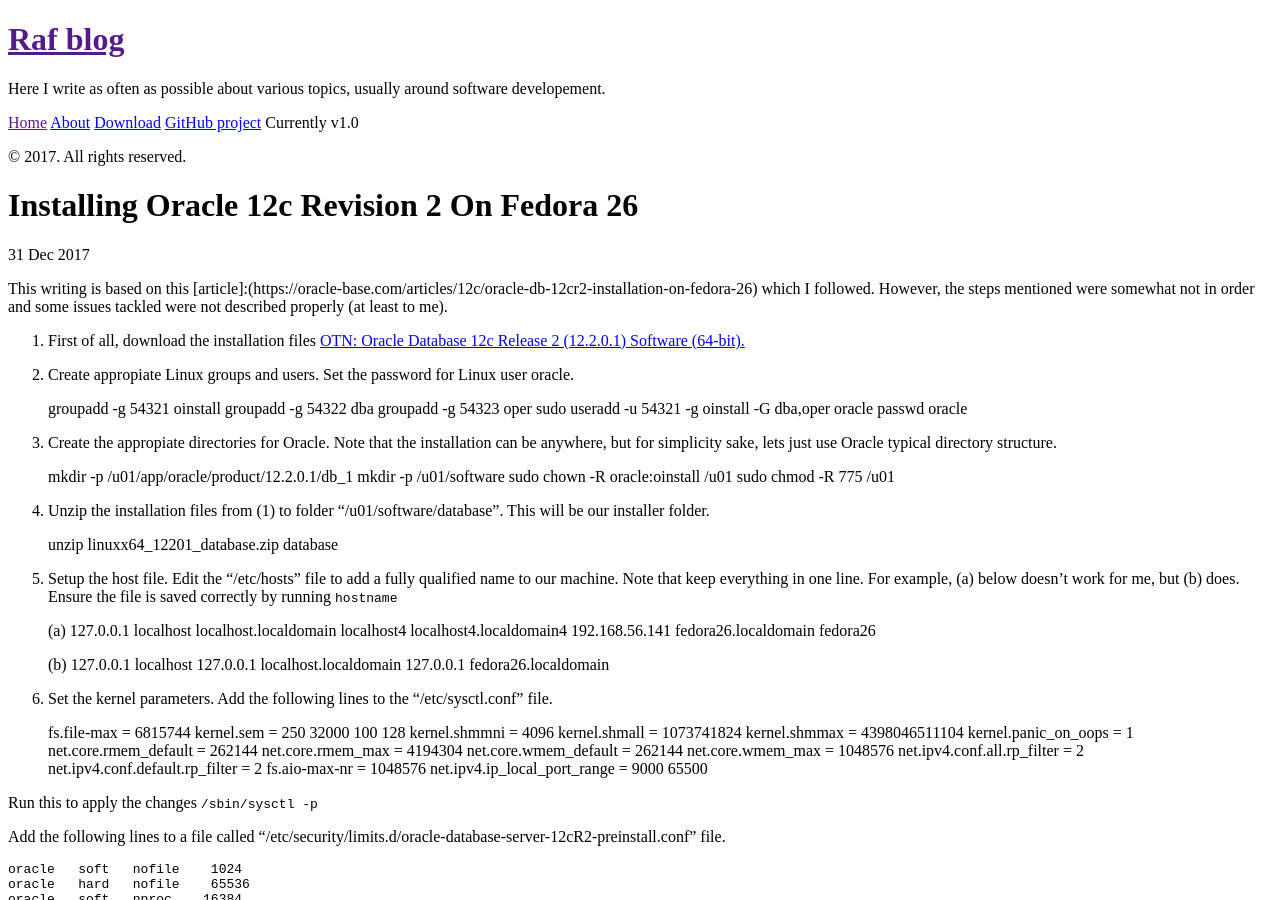
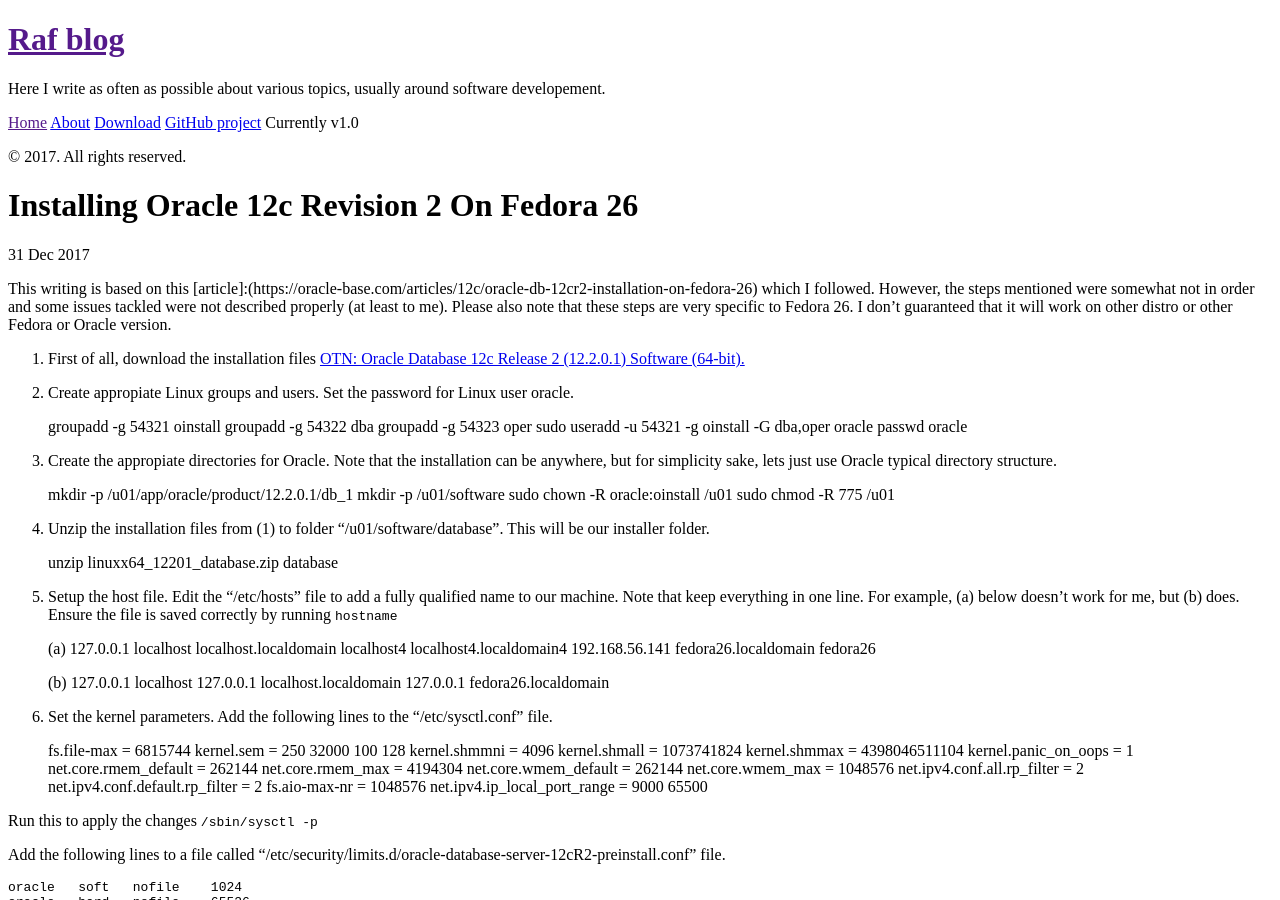
Before and after one commit to mrafsyam/mrafsyam.github.io, a Jekyll site: the page built from _posts/2017-12-31-Installing-Oracle-12c-Revision-2-on-Fedora-26.md, in a window 1280 px wide and 900 px high. Built offline with Jekyll 4.4.1, drawn with Linux system fonts in a browser that asks for light colours; our own code applies the rules of GitHub Pages for plain Markdown files; Markdown is read by kramdown in place of the engine named in the settings.

Commit message:
Edited post with some disclaimer

```diff
--- a/_posts/2017-12-31-Installing-Oracle-12c-Revision-2-on-Fedora-26.md
+++ b/_posts/2017-12-31-Installing-Oracle-12c-Revision-2-on-Fedora-26.md
@@ -1,5 +1,4 @@
-This writing is based on this [article]:(https://oracle-base.com/articles/12c/oracle-db-12cr2-installation-on-fedora-26) which I followed.
-However, the steps mentioned were somewhat not in order and some issues tackled were not described properly (at least to me).
+This writing is based on this [article]:(https://oracle-base.com/articles/12c/oracle-db-12cr2-installation-on-fedora-26) which I followed. However, the steps mentioned were somewhat not in order and some issues tackled were not described properly (at least to me). Please also note that these steps are very specific to Fedora 26. I don't guaranteed that it will work on other distro or other Fedora or Oracle version.
 
 1. First of all, download the installation files
 [OTN: Oracle Database 12c Release 2 (12.2.0.1) Software (64-bit).](http://www.oracle.com/technetwork/database/enterprise-edition/downloads/index.html)
```
